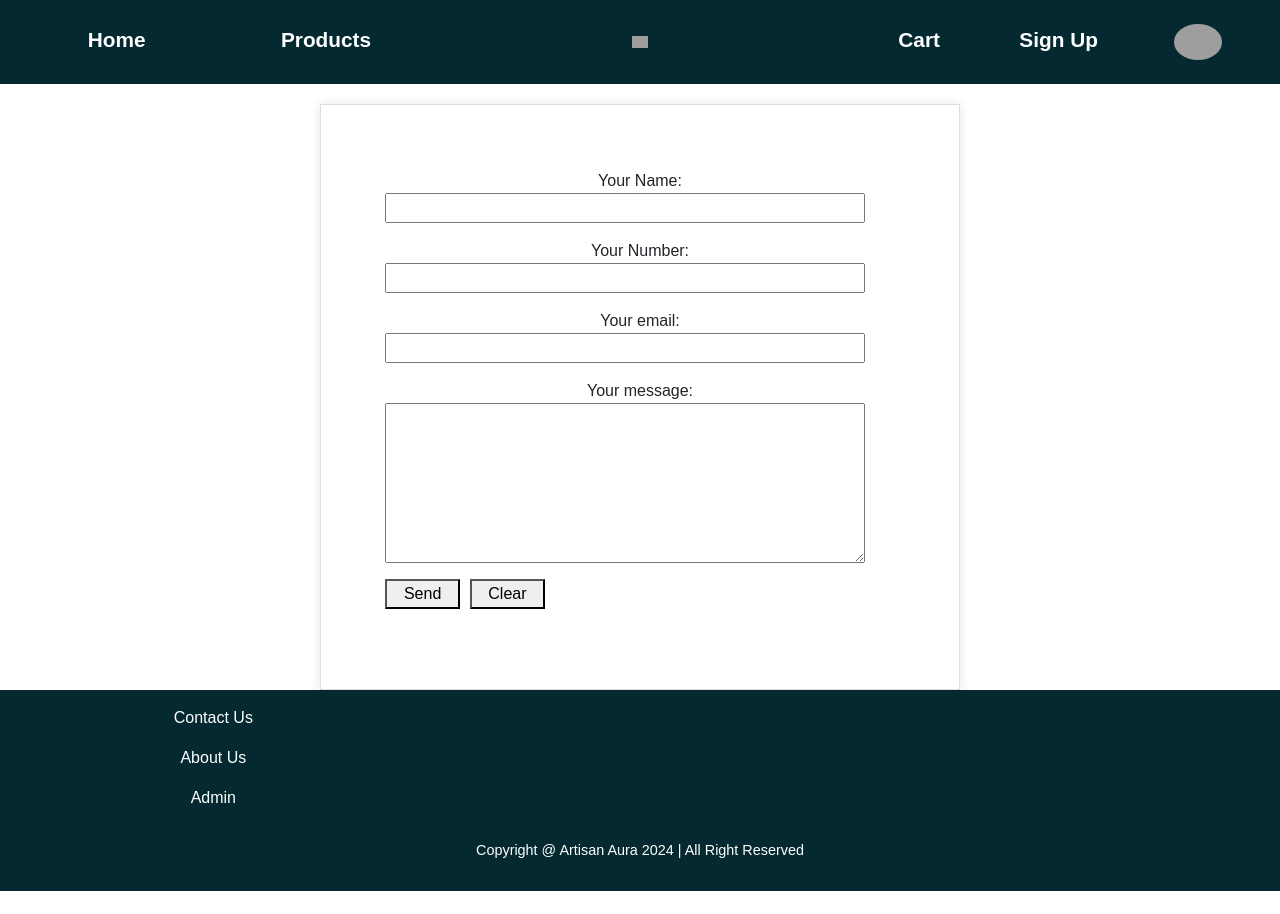
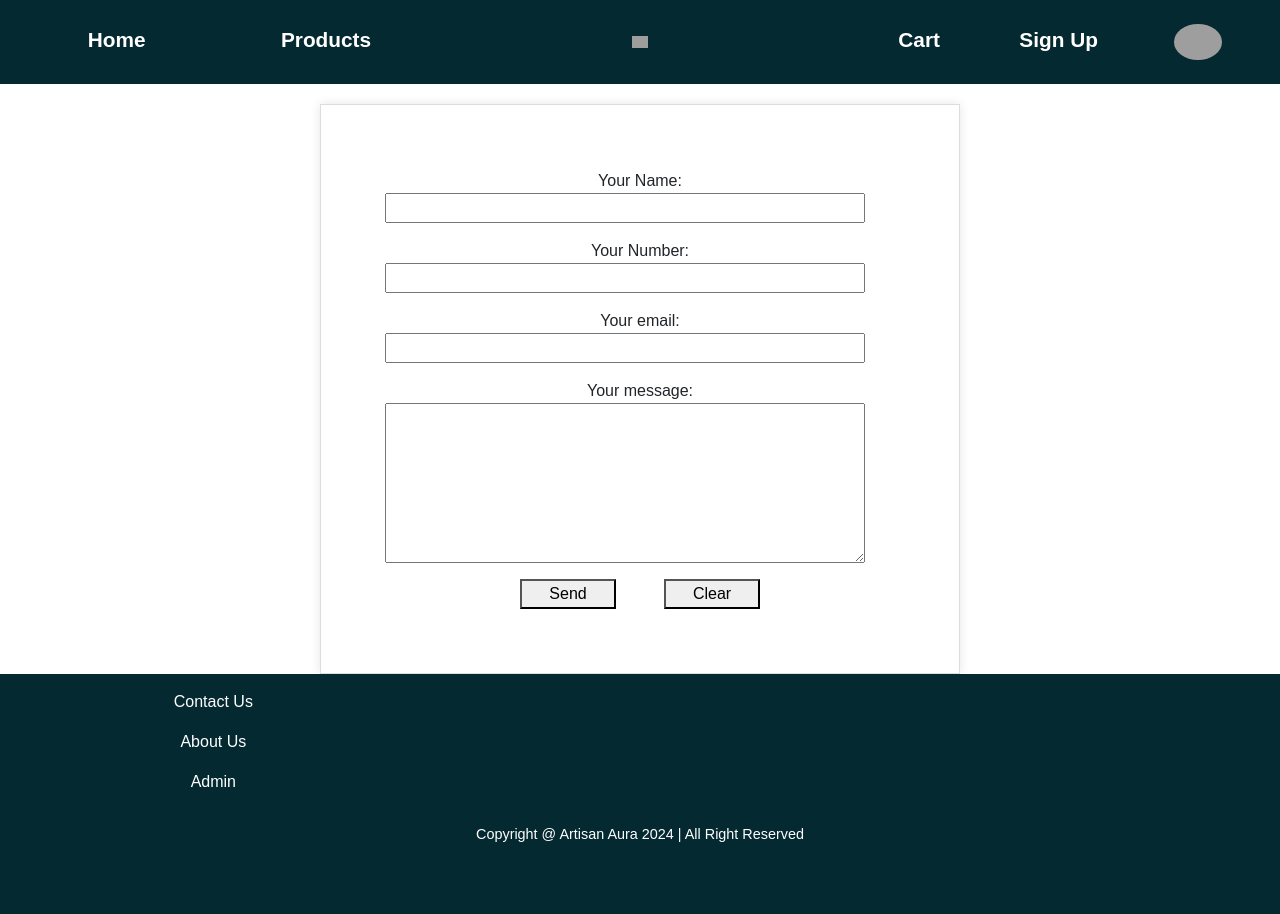
Before and after one commit to candice-dk3/artisan-aura, a Vue app: page /Contact in a window 1280 px wide. Built offline with nearby package versions, Linux system fonts and the light colour scheme; grey boxes are pictures that could not be loaded; a web font is replaced by a local one.

Commit message:
Admin Page is fully functional

```diff
--- a/src/components/EditUser.vue
+++ b/src/components/EditUser.vue
@@ -64,7 +64,6 @@ export default {
     background-color: #C2922F;
     margin-top: 40px;
     border: none;
-    /* margin-left: 200px; */
 }
 
 button.btn:hover {
--- a/src/components/Footer.vue
+++ b/src/components/Footer.vue
@@ -1,15 +1,12 @@
 <template>
     <footer>
         <div class="inner-footer">
-
             <div class="contact-us">
                 <router-link to="/Contact">Contact Us</router-link>
                 <router-link to="/About">About Us</router-link>
                 <router-link to="/Admin">Admin</router-link>
-
             </div>
             <div class="payment">
-
             </div>
         </div>
         <div class="copyright-text">
@@ -25,7 +22,7 @@ export default {
 <style scoped>
 footer{
     background-color: #052931;
-        height: auto;
+    height: 15rem;
 }
 .h4-footer{
     color: white;
--- a/src/store/index.js
+++ b/src/store/index.js
@@ -38,9 +38,10 @@ export default createStore({
         console.error('Error fetching items:', error);
       }
     },
-    async getItem({ commit }, itemID) {
+    async getItem({ commit }, id) {
       try {
-        const { data } = await axios.get(`${apiURL}items/${itemID}`);
+        const { data } = await axios.get(`${apiURL}items/${id}`);
+        console.log(data);
         commit('setItem', data);
       } catch (error) {
         console.error('Error fetching item:', error);
@@ -151,7 +152,7 @@ export default createStore({
     async deleteUser({ commit }, id) {
       try {
         await axios.delete(`${apiURL}users/delete/${id}`)
-        commit('setUsers', state.users.filter(user => user.userID !== id));
+        // commit('setUsers', state.users.filter(user => user.userID !== id));
         toast("User Deleted Successfully", {
           theme: "dark",
           type: "default",
@@ -163,7 +164,6 @@ export default createStore({
       }
     },
     async updateUser({ commit }, user) {
-      // console.log(id);
       try {
         const { data } = await axios.patch(`${apiURL}users/update/${user.userID}`, user)
         if (data.message) {
@@ -178,6 +178,21 @@ export default createStore({
         console.log(error)
       }
     },
+    async loginUser({commit}, info){
+      let {data}=  axios.post(`${apiURL}users/register`,info)
+      console.log(data);
+      $cookies.set('token',data.token)
+      if (data.message){
+        toast("Logged In Successfully", {
+          "theme": "dark",
+          "type": "default",
+          "position": "top-center",
+          "dangerouslyHTMLString": true
+        })
+      }
+      await router.push('/'),
+      location.reload()
+    },
   },
   modules: {},
 });
--- a/src/views/Admin.vue
+++ b/src/views/Admin.vue
@@ -142,7 +142,6 @@ export default {
                 itemURL: '',
                 itemDesc: '',
             },
-
             newUser: {
                 firstName: '',
                 lastName: '',
@@ -199,8 +198,6 @@ export default {
 <style scoped>
 .inner-admin {
     margin-top: 3.9rem;
-    /* background-image: url(https://github.com/demilee06/Node-Images/blob/main/5616868-hd_2048_1080_25fps-ezgif.com-optimize.gif?raw=true); */
-    background-size: contain
 }
 
 .table-responsive {
@@ -210,7 +207,6 @@ export default {
 
 .table {
     width: 80rem;
-    /* background-color: #96005A; */
     margin-top: 1rem;
 }
 
--- a/src/views/Contact.vue
+++ b/src/views/Contact.vue
@@ -25,11 +25,11 @@ export default {
 }
 .form-sec {
     margin: 0 auto;
-    max-width: 40rem; /* adjust the max-width to your liking */
+    max-width: 40rem;
     padding: 4rem;
-    background-color: #fff; /* optional, adds a white background */
-    border: 1px solid #ddd; /* optional, adds a light gray border */
-    box-shadow: 0 0 10px rgba(0, 0, 0, 0.1); /* optional, adds a subtle shadow */
+    background-color: #fff;
+    border: 1px solid #ddd;
+    box-shadow: 0 0 10px rgba(0, 0, 0, 0.1);
     text-align: center;
 }
 .form-sec label {
@@ -41,12 +41,14 @@ export default {
     width: 30rem;
     margin-bottom: 1rem;
 }
+
 .button-div {
   display: grid;
   grid-template-columns: repeat(2, 1fr);
-    width: 10rem;
-    gap: 6%;
-    margin-bottom: 1rem;
+  width: 15rem;
+  gap: 20%;
+  justify-content: center;
+  margin: 0 auto;
 }
 .form-sec textarea {
     height: 10rem;
--- a/src/views/Item.vue
+++ b/src/views/Item.vue
@@ -23,7 +23,7 @@
               </div>
             </div>
           </div>
-          <button @click="$router.push('/items')">Continue Shopping</button>
+          <button @click="$router.push('/items/')">Continue Shopping</button>
         </div>
         <div v-else>
           <p>Loading item details...</p>
@@ -37,6 +37,7 @@
     methods: {
         getItem() {
           this.$store.dispatch('getItem',this.$route.params.id)
+          // console.log(this.$store.item.itemName);
         },
         item() {
           return this.$store.state.item;
--- a/src/views/SignUp.vue
+++ b/src/views/SignUp.vue
@@ -2,104 +2,58 @@
     <section class="signup-inner-sec">
         <div class="register-login">
             <div class="register-sec">
-                ayo
                 <h1>register</h1>
                 <table>
                     <tr>
-                        <th>
-                            <label>Enter first name :</label>
-                        </th>
-                        <td>
-                            <input type="text" v-model="firstName">
-                        </td>
+                        <th><label>Enter first name :</label></th>
+                        <td><input type="text" v-model="firstName"></td>
                     </tr>
                     <tr>
-                        <th>
-                            <label>Enter last name:</label>
-                        </th>
-                        <td>
-                            <input type="text" v-model="lastName">
-                        </td>
+                        <th><label>Enter last name:</label></th>
+                        <td><input type="text" v-model="lastName"></td>
                     </tr>
                     <tr>
-                        <th>
-                            <label>Enter age: </label>
-                        </th>
-                        <td>
-                            <input type="number" v-model="userAge">
-                        </td>
+                        <th><label>Enter age: </label></th>
+                        <td><input type="number" v-model="userAge"></td>
                     </tr>
                     <tr>
-                        <th>
-                            <label>Enter gender: </label>
-                        </th>
-                        <td>
-                            <input type="text" v-model="Gender">
-                        </td>
+                        <th><label>Enter gender: </label> </th>
+                        <td><input type="text" v-model="Gender"></td>
                     </tr>
                     <tr>
-                        <th>
-                            <label>Enter email:</label>
-                        </th>
-                        <td>
-                            <input type="text" v-model="emailAdd">
-                        </td>
+                        <th><label>Enter email:</label></th>
+                        <td><input type="text" v-model="emailAdd"></td>
                     </tr>
                     <tr>
-                        <th>
-                            <label>Enter password:</label>
-                        </th>
-                        <td>
-                            <input type="password" v-model="userPass">
-                        </td>
+                        <th><label>Enter password:</label></th>
+                        <td><input type="password" v-model="userPass"></td>
                     </tr>
                     <tr>
-                        <th>
-                            <label>Enter profile:</label>
-                        </th>
-                        <td>
-                            <input type="text" v-model="userProfile">
-                        </td>
+                        <th><label>Enter profile:</label></th>
+                        <td><input type="text" v-model="userProfile"></td>
                     </tr>
                     <tr>
-                        <th>
-                            <label>Enter role:</label>
-                        </th>
-                        <td>
-                            <input type="text" v-model="userRole">
-                        </td>
+                        <th><label>Enter role:</label></th>
+                        <td><input type="text" v-model="userRole"></td>
                     </tr>
                     <tr>
-                        <td>
-                            <input @click="addUser" type="button" value="enter">
-                        </td>
+                        <td><input @click="insertUser()" type="button" value="enter"></td>
                     </tr>
                 </table>
             </div>
             <div class="login-sec">
-                ayo
                 <h1>login</h1>
                 <table>
                     <tr>
-                        <th>
-                            <label>Enter Username: </label>
-                        </th>
-                        <td>
-                            <input type="text" v-model="userProfile">
-                        </td>
+                        <th><label>Enter Username: </label></th>
+                        <td><input type="text" v-model="userProfile"></td>
                     </tr>
                     <tr>
-                        <th>
-                            <label>Enter password: </label>
-                        </th>
-                        <td>
-                            <input type="password" v-model="userPass">
-                        </td>
+                        <th><label>Enter password: </label></th>
+                        <td><input type="password" v-model="userPass"></td>
                     </tr>
                     <tr>
-                        <td>
-                            <input type="button" value="enter">
-                        </td>
+                        <td><input @click="loginUser()" type="button" value="enter"></td>
                     </tr>
                 </table>
             </div>
@@ -118,6 +72,17 @@ export default {
                 userPass: '',
                 userProfile: '',
                 userRole: '',
+        }
+    },
+    methods:{
+        insertUser() {
+            this.$store.dispatch('insertUser', this.$data);
+        },
+    },
+    computed:{
+        loginUser(){
+            this.$store.dispatch('loginUser',{userName:this.userName,userPass:this.userPass})
+            // console.log(userName);
 
         }
     }
```
Also changed, not shown: src/components/Spinner.vue (+4 -4 lines). Lines whose indentation alone changed are shown as unchanged.
